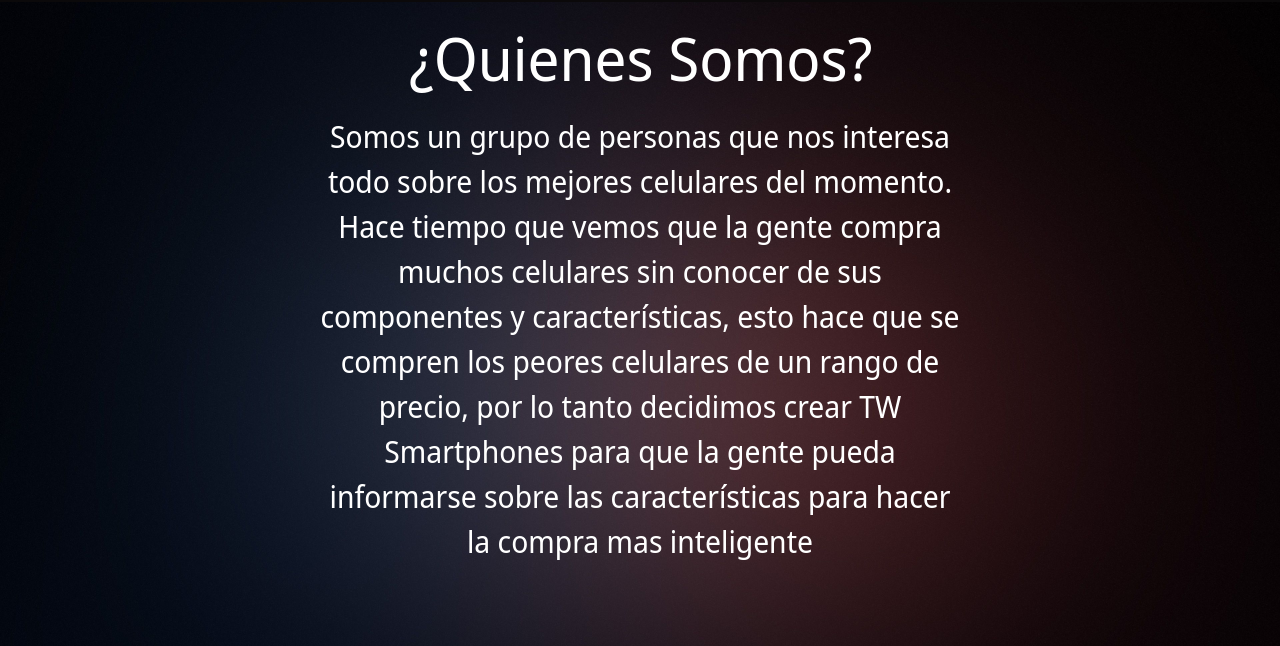
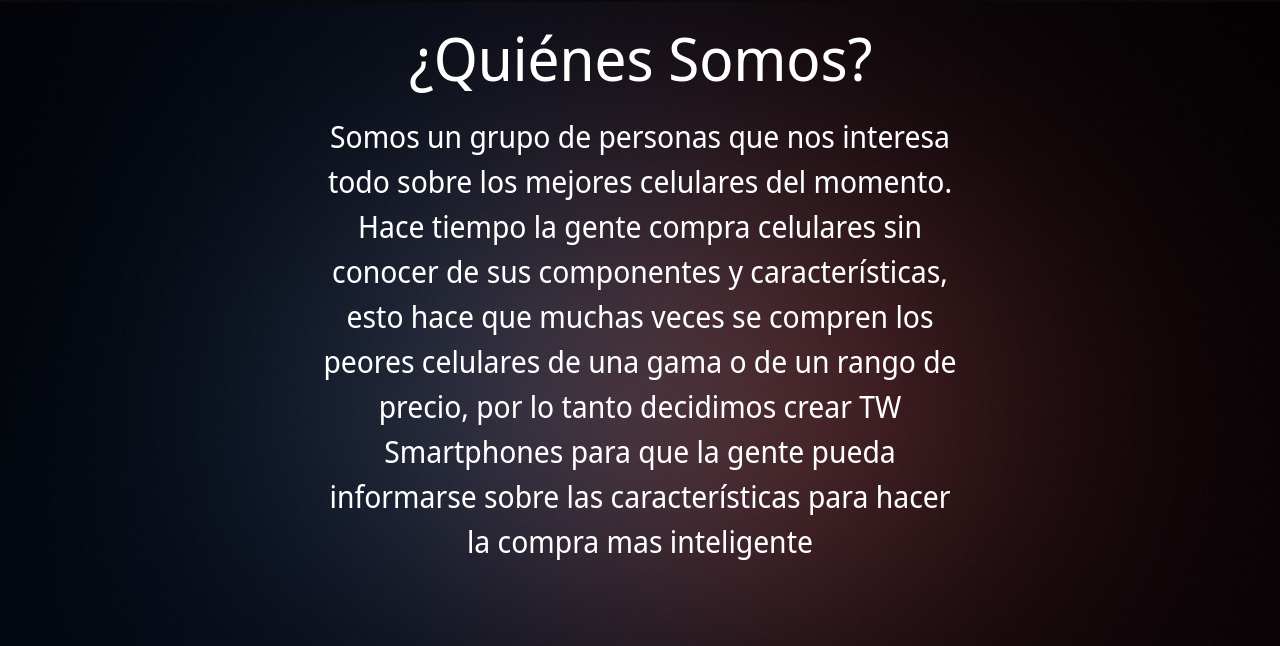
Before and after one commit to TiagoWeintraub/SitioWeb, a website: page pages/nosotros.html in a window 1280 px wide. Shown: the part 84-730 px from the top of the page. Drawn offline with nearby package versions, Linux system fonts and the light colour scheme.

Commit message:
Update nosotros.html
Mejora de la tipografía

```diff
--- a/pages/nosotros.html
+++ b/pages/nosotros.html
@@ -38,8 +38,8 @@
     </header>
     <section class="contenedorGlobal">
       <div class="contenedorGlob">
-      <h1>¿Quienes Somos?</h1>
-        <p>Somos un grupo de personas que nos interesa todo sobre los mejores celulares del momento. Hace tiempo que vemos que la gente compra muchos celulares sin conocer de sus componentes y características, esto hace que se compren los peores celulares de un rango de precio, por lo tanto decidimos crear TW Smartphones para que la gente pueda informarse sobre las características para hacer la compra mas inteligente </p>
+      <h1>¿Quiénes Somos?</h1>
+        <p>Somos un grupo de personas que nos interesa todo sobre los mejores celulares del momento. Hace tiempo la gente compra celulares sin conocer de sus componentes y características, esto hace que muchas veces se compren los peores celulares de una gama o de un rango de precio, por lo tanto decidimos crear TW Smartphones para que la gente pueda informarse sobre las características para hacer la compra mas inteligente </p>
       </div>
     </section>
     <footer class="footerNos">
```
